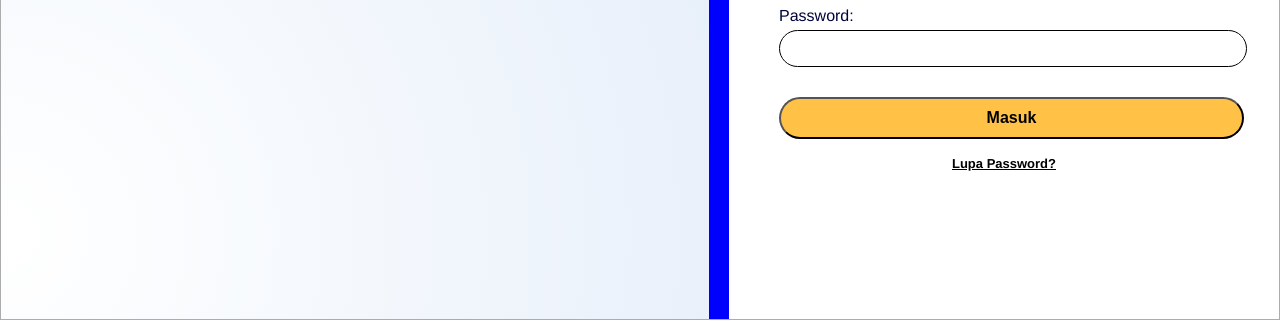
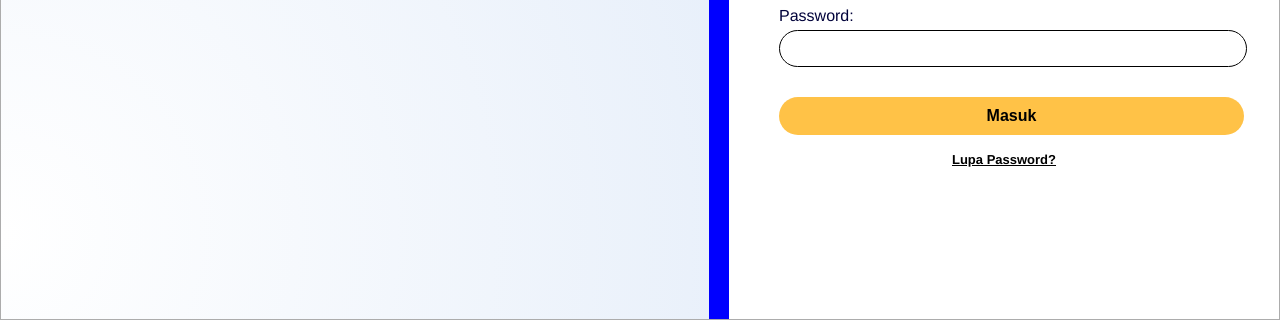
Before and after one commit to Leviea/Web, a plain HTML site: page FrontEnd/login.html in a window 1280 px wide. Shown: the part 482-802 px from the top of the page. Drawn offline with Linux system fonts and the light colour scheme.

Commit message:
Update login.html

```diff
--- a/FrontEnd/login.html
+++ b/FrontEnd/login.html
@@ -1,7 +1,7 @@
 <!DOCTYPE html>
 <html>
 <head>
-    <title icon="a.png" alt="Amikom">Booking Kelas</title>
+    <title>Booking Kelas</title>
     <link rel="icon" href="https://raw.githubusercontent.com/Leviea/Web/main/FrontEnd/a.png" type="image/png">
     <style>
 
@@ -10,7 +10,7 @@
             font-family:'Franklin Gothic Medium', 'Arial Narrow', Arial, sans-serif;
             background-color: #F3F8FF;
             border: 1px solid #acacac;
-            background-image: url('Artboard 1.svg');
+            background-image: url('https://raw.githubusercontent.com/Leviea/Web/4889aa7db7509ca385b1cbca2fa137f477f43a80/FrontEnd/Artboard%201.svg');
             background-size: cover;
             background-repeat: no-repeat;
             background-position: center;
@@ -72,7 +72,6 @@
             border-color: blue;
             border-width: 20px;
             position: relative;
-            right: 0px;
             align-items: center;
             background-color: white;
             padding: 50px;
@@ -114,6 +113,7 @@
             border-radius: 35px;
             cursor: pointer;
             font-size: medium;
+            border-style: none;
         }
         .forgot-password {
             text-align: center;
```
